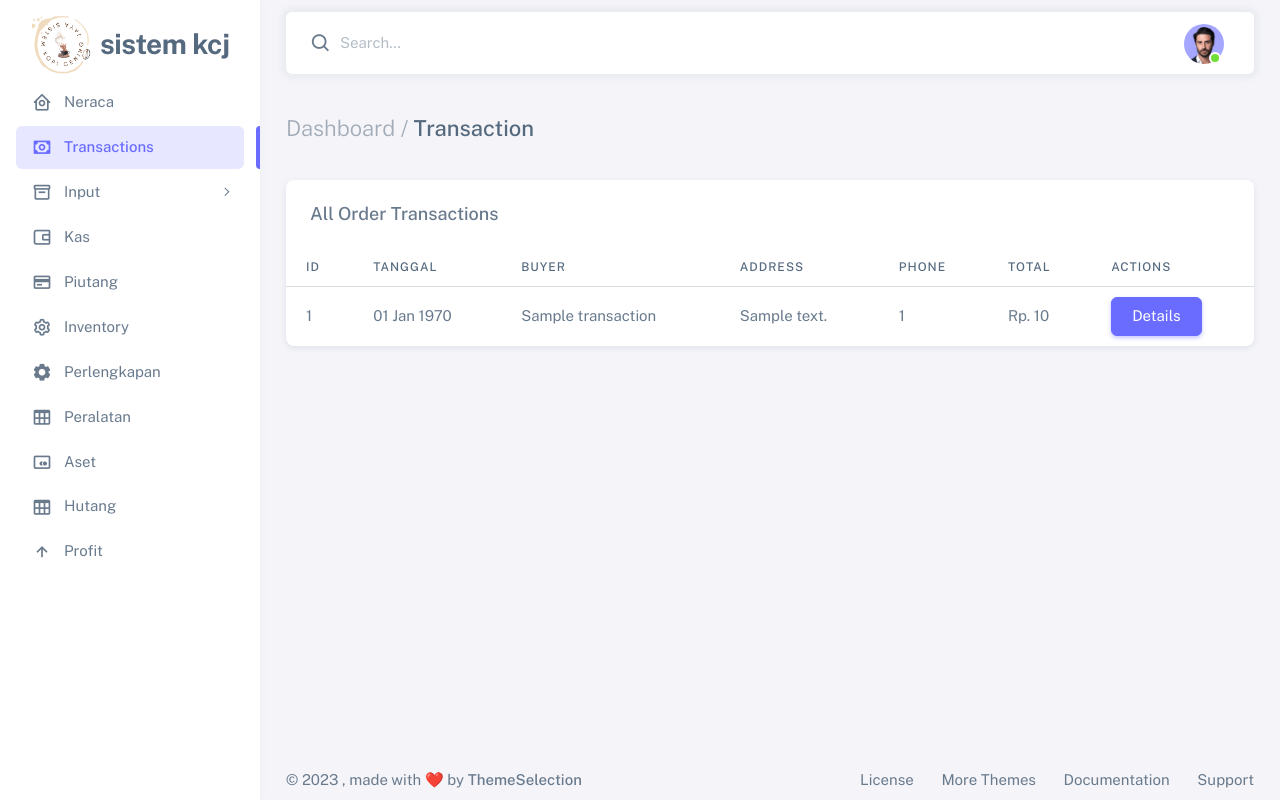
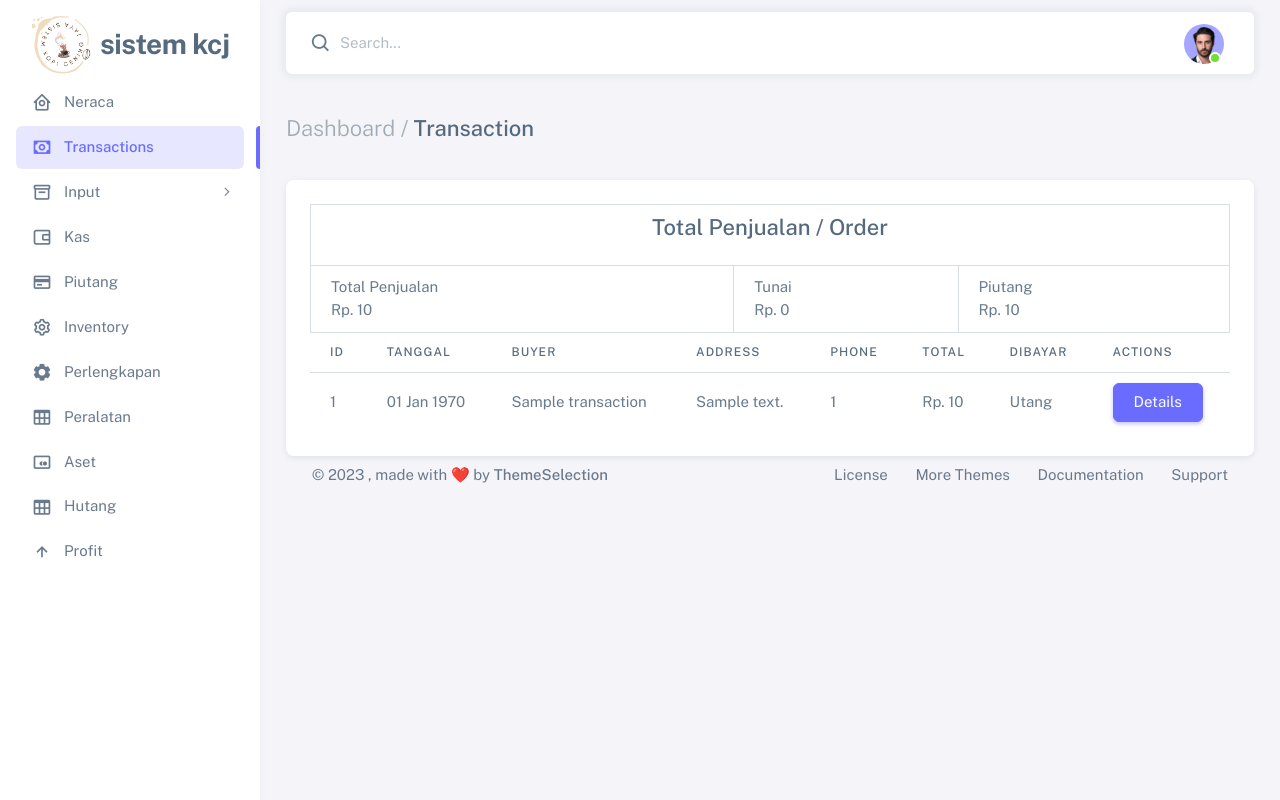
Before and after one commit to BlutzerZ/KopiCening, a Flask app: page /dashboard/transaction in a window 1280 px wide. Run offline with Flask 3, Linux system fonts and the light colour scheme; the visitor is signed in with stand-in values (Sample User, id 1); tables that the repository leaves empty hold one stand-in row (values such as "Sample post"); some libraries are stand-ins or nearby versions.

Commit message:
add header for some page

```diff
--- a/routes/admin.py
+++ b/routes/admin.py
@@ -546,10 +546,21 @@ def dashboard_transaction():
     if session["userID"] == None:
         return redirect(url_for("login"))
 
+    tot = {}
+    tot['penjualan'] = 0
+    tot['tunai'] = 0
+    tot['piutang'] = 0
+
     transactions = db.session.query(OrderModels).join(OrderItemModels).group_by(OrderModels.id).order_by(db.func.count().desc()).all()
-    # convert time
     for transaction in transactions:
+        tot['penjualan'] += int(transaction.total)
+        if transaction.paidStatus == 'no':
+            tot['piutang'] += int(transaction.total)
+        else:
+            tot['tunai'] += int(transaction.total)
+
+
         utc_time = datetime.utcfromtimestamp(transaction.createdAt)
         jakarta_time = timezone('Asia/Jakarta').localize(utc_time)
         transaction.createdAt = jakarta_time.strftime('%d %b %Y')
-    return render_template("dashboard/transactions.html", transactions=transactions)
+    return render_template("dashboard/transactions.html", transactions=transactions, tot=tot)
--- a/templates/dashboard/transactions.html
+++ b/templates/dashboard/transactions.html
@@ -7,7 +7,23 @@
 
     <!-- Basic Bootstrap Table -->
     <div class="card">
-        <h5 class="card-header">All Order Transactions</h5>
+        <div class="card-body">
+            <div class="table-responsive text-nowrap">
+                <table class="table table-bordered">
+                    <tbody>
+                        <tr>
+                            <td class="text-center" colspan="3">
+                                <h4>Total Penjualan / Order</h2>
+                            </td>
+                        </tr>
+                        <tr>
+                            <td>Total Penjualan <br> Rp. {{ tot['penjualan'] }}</td>
+                            <td>Tunai <br> Rp. {{ tot['tunai'] }}</td>
+                            <td>Piutang <br> Rp. {{ tot['piutang'] }}</td>
+                        </tr>
+                    </tbody>
+                </table>
+            </div>
             <div class="table-responsive text-nowrap">
                 <table class="table">
                     <thead>
@@ -18,6 +34,7 @@
                             <th>Address</th>
                             <th>Phone</th>
                             <th>Total</th>
+                            <th>Dibayar</th>
                             <th>Actions</th>
                         </tr>
                     </thead>
@@ -31,6 +48,14 @@
                             <td>{{ t.phone }}</td>
                             <td>Rp. {{ t.total }}</td>
                             <td>
+                                {% if t.paidStatus == 'no' %}
+                                Utang
+                                {% else %}
+                                Cash
+                                {% endif %}
+
+                            </td>
+                            <td>
                                 <div class="col-lg-4 col-md-6">
                                     <!-- Button trigger modal -->
                                     <button type="button" class="btn btn-primary" data-bs-toggle="modal"
@@ -43,7 +68,8 @@
                                         <div class="modal-dialog" role="document">
                                             <div class="modal-content">
                                                 <div class="modal-header">
-                                                <h5 class="modal-title" id="exampleModalLabel1">Detail Transaksi dari {{
+                                                    <h5 class="modal-title" id="exampleModalLabel1">Detail Transaksi
+                                                        dari {{
                                                         t.name }}
                                                     </h5>
                                                     <button type="button" class="btn-close" data-bs-dismiss="modal"
```
Also changed, not shown: models/item.py (added, +17 -0 lines), templates/dashboard/kas.html (+14 -2 lines), 1 other file. Lines whose indentation alone changed are shown as unchanged.
